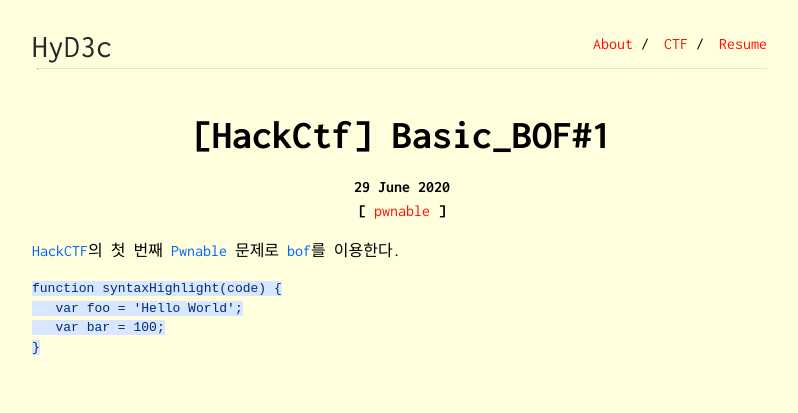
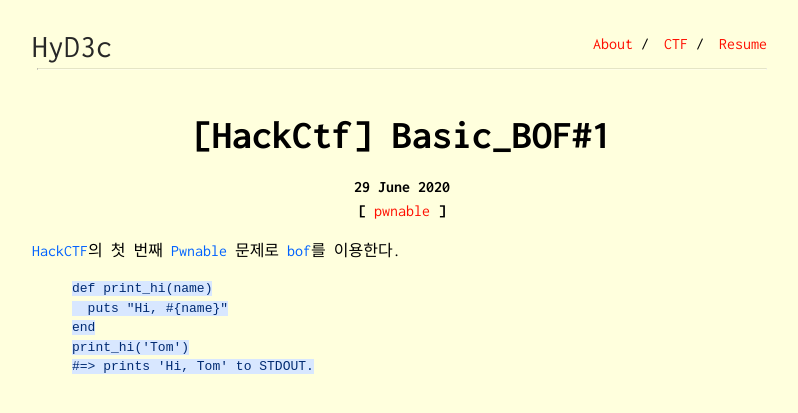
Before and after one commit to HyD3c/HyD3c.github.io, a Jekyll site: the page built from _ctfs/2020-06-29-HackCTF-Basic_BOF#1.md, in a window 1280 px wide. Shown: the top 413 px of the page, without its empty margins (238-1036 px from the left). Built offline with Jekyll 4.4.1, drawn with Linux system fonts in a browser that asks for light colours.

Commit message:
Update 2020-06-29-HackCTF-Basic_BOF#1.md

````diff
--- a/_ctfs/2020-06-29-HackCTF-Basic_BOF#1.md
+++ b/_ctfs/2020-06-29-HackCTF-Basic_BOF#1.md
@@ -7,9 +7,10 @@ layout: post
 ---
 
 <span class="color-blue">HackCTF</span>의 첫 번째 <span class="color-blue">Pwnable</span> 문제로 <span class="color-blue">bof</span>를 이용한다.
-```javascript
-function syntaxHighlight(code) {
-   var foo = 'Hello World';
-   var bar = 100;
-}
-```
+{% highlight ruby %}
+def print_hi(name)
+  puts "Hi, #{name}"
+end
+print_hi('Tom')
+#=> prints 'Hi, Tom' to STDOUT.
+{% endhighlight %}
````
